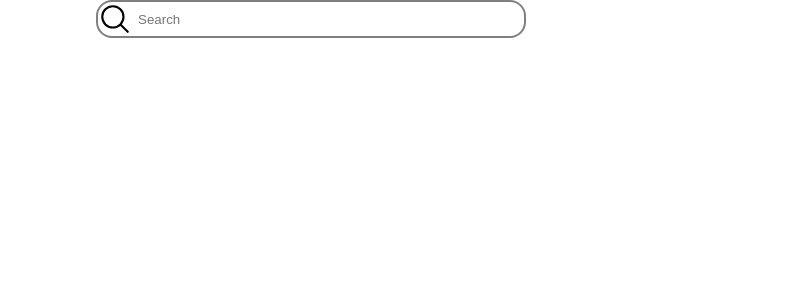
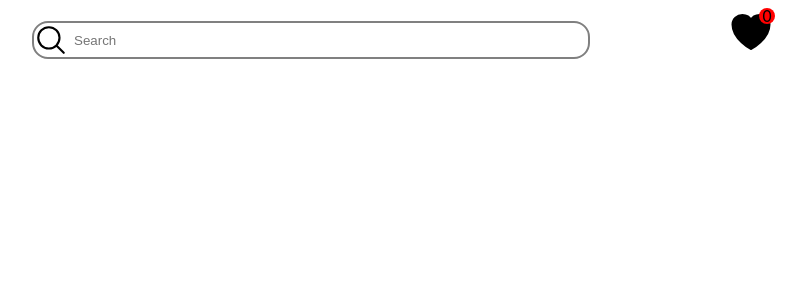
Before and after one commit to benedikt-orsolic/legendary-waffle, a React (Create React App) app in the folder grid_images/: page / in a window 1280 px wide. Shown: the top 300 px of the page, without its empty margins (329-1135 px from the left). Built offline with nearby package versions, Linux system fonts and the light colour scheme.

Commit message:
Implement favoites imgs

```diff
--- /dev/null
+++ b/grid_images/src/components/buttons/heart-button/HeartButton.tsx
@@ -0,0 +1,25 @@
+export default function HeartButton(props: {
+  onClick: () => void;
+  buttonClassName?: string;
+  svgFill?: string;
+  svgClassName?: string;
+}) {
+  return (
+    <button className={props.buttonClassName} onClick={props.onClick}>
+      <svg
+        xmlns="http://www.w3.org/2000/svg"
+        fill={props.svgFill}
+        viewBox="0 0 24 24"
+        strokeWidth={1.5}
+        stroke="currentColor"
+        className={props.svgClassName}
+      >
+        <path
+          strokeLinecap="round"
+          strokeLinejoin="round"
+          d="M21 8.25c0-2.485-2.099-4.5-4.688-4.5-1.935 0-3.597 1.126-4.312 2.733-.715-1.607-2.377-2.733-4.313-2.733C5.1 3.75 3 5.765 3 8.25c0 7.22 9 12 9 12s9-4.78 9-12z"
+        />
+      </svg>
+    </button>
+  );
+}
--- a/grid_images/src/components/img_grid/components/img/components/overlay/components/like-button/LikeButton.tsx
+++ b/grid_images/src/components/img_grid/components/img/components/overlay/components/like-button/LikeButton.tsx
@@ -1,28 +1,16 @@
 import { useFavoritesImgs } from "../../../../../../../../state/FavoriteImgsState";
-export default function LikeButton(props: {imgId: number}) {
+import HeartButton from "../../../../../../../buttons/heart-button/HeartButton";
+
+export default function LikeButton(props: { imgId: number }) {
   const { favorites, toggleFavId } = useFavoritesImgs();
   return (
-    <button
-      className="img-gird__article__heart"
+    <HeartButton
       onClick={() => {
-        // ImgService.toggleFavImgId(props.imgHit.id);
         toggleFavId(props.imgId);
       }}
-    >
-      <svg
-        xmlns="http://www.w3.org/2000/svg"
-        fill={favorites.includes(props.imgId) ? "red" : "gray"}
-        viewBox="0 0 24 24"
-        strokeWidth={1.5}
-        stroke="currentColor"
-	className="button--svg--icon"
-      >
-        <path
-          strokeLinecap="round"
-          strokeLinejoin="round"
-          d="M21 8.25c0-2.485-2.099-4.5-4.688-4.5-1.935 0-3.597 1.126-4.312 2.733-.715-1.607-2.377-2.733-4.313-2.733C5.1 3.75 3 5.765 3 8.25c0 7.22 9 12 9 12s9-4.78 9-12z"
-        />
-      </svg>
-    </button>
+      buttonClassName="img-gird__article__heart"
+      svgFill={favorites.includes(props.imgId) ? "red" : "gray"}
+      svgClassName="button--svg--icon"
+    />
   );
 }
--- a/grid_images/src/index.css
+++ b/grid_images/src/index.css
@@ -162,15 +162,64 @@ code {
 }
 
 /* || HOME PAGE */
+.home-page__nav {
+  display: grid;
+
+  height: 4rem;
+  align-items: center;
+  grid-template-columns: 3fr 4fr 3fr;
+  justify-items: center;
+}
 
 .home-page__search-input {
   height: inherit;
   height: 2rem;
-  width: 30%;
   border-radius: 1rem;
   border: 2px solid gray;
-  /* border: none; */
   padding-left: 2.5rem;
-  background-image: url('./icons/search.svg');
+  background-image: url("./icons/search.svg");
   background-repeat: no-repeat;
+  grid-column: 2;
+  width: 100%;
 }
+
+.home-page__liked-imgs-button {
+  display: grid;
+  height: 4rem;
+  width: 4rem;
+  padding: 0.5rem;
+  grid-template-rows: repeat(6, 0.5rem);
+  grid-template-columns: repeat(6, 0.5rem);
+}
+
+.home-page__liked-imgs-button-btn {
+  height: 2rem;
+  width: 2rem;
+  background: transparent;
+  border: none;
+  grid-column: 2 /6;
+  grid-row: 2 / 6;
+}
+
+.home-page__liked-imgs-button-btn svg {
+  height: 3rem;
+  width: 3rem;
+}
+.home-page__liked-imgs-button-btn:hover svg {
+  height: 3.5rem;
+  width: 3.5rem;
+}
+
+.home-page__liked-imgs-button-counter {
+  height: 1rem;
+  width: 1rem;
+  border-radius: 0.5rem;
+
+  background-color: red;
+  grid-column: 5/6;
+  grid-row: 1/2;
+  z-index: 1;
+  text-align: center;
+  line-height: 1rem;
+
+}
--- a/grid_images/src/pages/home/Home.tsx
+++ b/grid_images/src/pages/home/Home.tsx
@@ -3,6 +3,8 @@ import React from "react";
 import ImgService, { TResult } from "../../services/ImgService";
 import ImgGrid from "../../components/img_grid/ImgGrid";
 import useDebouncedFn from "../../utils/useDebouncedFn";
+import { useFavoritesImgs } from "../../state/FavoriteImgsState";
+import LikedViewSelectorBtn from "./components/liked-view-selector-btn/LikedViewSelectorBtn";
 
 export default function Home() {
   const [rawImgs, setRawImgs] = React.useState<TResult | null>(null);
@@ -11,19 +13,27 @@ export default function Home() {
     setRawImgs(data);
   });
 
-  console.log(rawImgs);
+  const [isLikedImgs, setIsLikedImgs] = React.useState(false);
+  const { favorites } = useFavoritesImgs();
 
   return (
     <>
+      <nav className="home-page__nav">
         <input
           type="text"
           placeholder="Search"
           name="search"
           className="home-page__search-input"
           onChange={(e) => {
+            setIsLikedImgs(false);
             debounceSearch(e.target.value);
           }}
         />
+        <LikedViewSelectorBtn
+          onClick={() => setIsLikedImgs(true)}
+          likedImgsCount={favorites.length}
+        />
+      </nav>
       {rawImgs != null && <ImgGrid pageData={rawImgs} />}
     </>
   );
--- /dev/null
+++ b/grid_images/src/pages/home/components/liked-view-selector-btn/LikedViewSelectorBtn.tsx
@@ -0,0 +1,18 @@
+import HeartButton from "../../../../components//buttons/heart-button/HeartButton";
+
+export default function LikedViewSelectorBtn(props: {
+
+likedImgsCount: number;
+onClick: () => void;
+}) {
+  return (
+    <div className="home-page__liked-imgs-button">
+      <HeartButton
+        onClick={props.onClick}
+        buttonClassName="home-page__liked-imgs-button-btn"
+        svgClassName="button--svg--icon "
+      />
+      <div className="home-page__liked-imgs-button-counter">{props.likedImgsCount}</div>
+    </div>
+  );
+}
```
Lines whose indentation alone changed are shown as unchanged.
